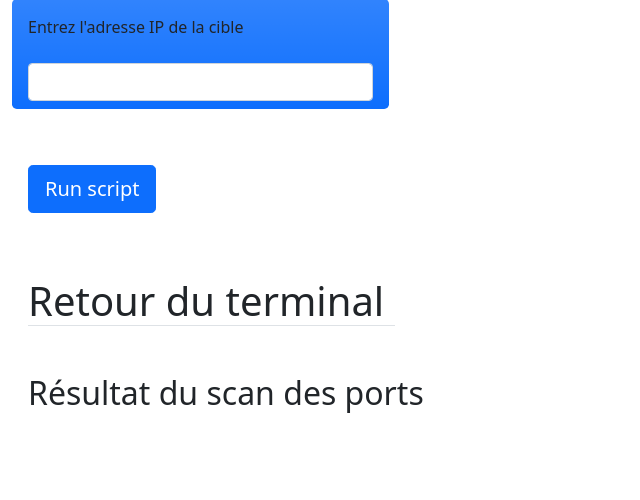
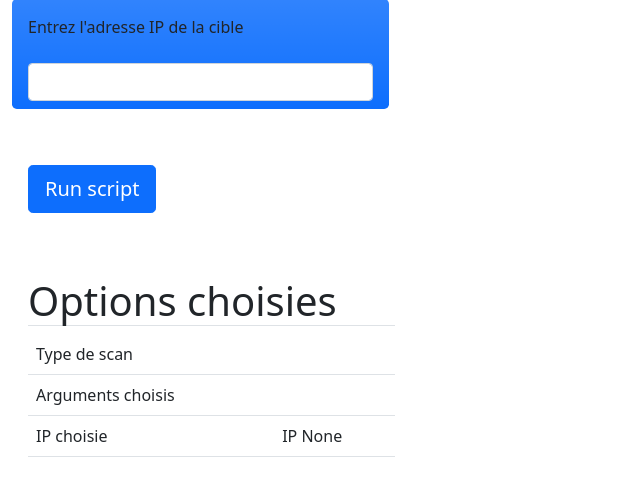
Before and after one commit to lenquette/deeplearning, a Django app: page /dashboard/nmap_visu/ in a window 1280 px wide. Shown: the part 810-1310 px from the top of the page, without its empty margins (0-640 px from the left). Before the commit the page ends 1223 px from the top, so only its background shows below. Run offline with Django 3.2, Linux system fonts and the light colour scheme; some libraries are stand-ins or nearby versions.

Commit message:
jquery added to nmap to make the web interface more intelligible

```diff
--- a/dashboard/forms.py
+++ b/dashboard/forms.py
@@ -8,7 +8,7 @@ class Input_for_Test(forms.Form):
 
 class Formulaire_entree(forms.Form):
     entry_str = forms.CharField(max_length=15, required=False, label=False,
-                                widget=forms.TextInput(attrs={'class': 'form-control'}))  # label='entry_str'
+                                widget=forms.TextInput(attrs={'class': 'form-control', 'id': 'entry_str'}))  # label='entry_str'
 
 
 class Formulaire_entree_search_metasploit(forms.Form):
@@ -63,7 +63,7 @@ class Selection_entree(forms.Form):
     )
 
     scan_wanted = forms.ChoiceField(choices=SCAN_CHOICES, label=False,
-                                    widget=forms.RadioSelect(attrs={'class': 'list-unstyled'}), required=True)
+                                    widget=forms.RadioSelect(attrs={'class': 'list-unstyled', 'id': 'scan_wanted'}), required=True)
 
 
 class Type_var_metasploit(forms.Form):
@@ -108,7 +108,8 @@ class Checkbox_args_entree(forms.Form):
     )
 
     arguments_checkbox = forms.MultipleChoiceField(choices=ARGUMENTS, label=False,
-                                                   widget=forms.CheckboxSelectMultiple(attrs={'class': 'list-unstyled'}),
+                                                   widget=forms.CheckboxSelectMultiple(attrs={'class': 'list-unstyled',
+                                                                                              'id': 'arguments_checkbox'}),
                                                    required=False)
 
 
--- a/dashboard/static/script/metasploit_script.py
+++ b/dashboard/static/script/metasploit_script.py
@@ -6,9 +6,12 @@ import pdb
 
 
 def launch_metasploit():
-    cmd = ["msfconsole", "-x load msgrpc Pass=1234LOL"]
+    cmd = ["msfdb", "init", "--user", "ludovic", "--pass", "' '"]
+    cmd2 = ["msfconsole", "-x load msgrpc Pass=1234LOL"]
     FNULL = open(os.devnull, 'w')
     subprocess.Popen(cmd, stdout=FNULL, stderr=subprocess.STDOUT)
+    time.sleep(5)
+    subprocess.Popen(cmd2, stdout=FNULL, stderr=subprocess.STDOUT)
     return 0
 
 
--- a/dashboard/templates/dashboard/home/apropos.html
+++ b/dashboard/templates/dashboard/home/apropos.html
@@ -1,5 +1,7 @@
 {% extends "dashboard/base.html" %}
 {% block title %}A propos{% endblock title %}
+
+
 
 {% block content %}
 
--- a/dashboard/templates/dashboard/home/exploitcrafter_dbdatabase_console.html
+++ b/dashboard/templates/dashboard/home/exploitcrafter_dbdatabase_console.html
@@ -1,6 +1,7 @@
 {% extends "dashboard/base.html" %}
 {% load extras_filter %}
 {% block title %}Exploit Crafter script{% endblock title %}
+
 
 {% block content %}
 
--- a/dashboard/templates/dashboard/home/exploitcrafter_port_console.html
+++ b/dashboard/templates/dashboard/home/exploitcrafter_port_console.html
@@ -1,5 +1,8 @@
 {% extends "dashboard/base.html" %}
 {% block title %}Exploit Crafter script{% endblock title %}
+
+{% block javascript %}
+{% endblock %}
 
 {% block content %}
 
--- a/dashboard/templates/dashboard/home/home.html
+++ b/dashboard/templates/dashboard/home/home.html
@@ -1,5 +1,7 @@
 {% extends "dashboard/base.html" %}
 {% block title %}Hack tools{% endblock title %}
+
+
 
 
 {% block content %}
--- a/dashboard/templates/dashboard/home/home_old.html
+++ b/dashboard/templates/dashboard/home/home_old.html
@@ -1,5 +1,6 @@
 {% extends "dashboard/base.html" %}
 {% block title %}Hack tools{% endblock title %}
+
 
 
 {% block content %}
--- a/dashboard/templates/dashboard/home/metasploit_console.html
+++ b/dashboard/templates/dashboard/home/metasploit_console.html
@@ -1,5 +1,8 @@
 {% extends "dashboard/base.html" %}
 {% block title %}Metasploit script{% endblock title %}
+
+
+
 
 {% block content %}
 	<div class="row">
--- a/dashboard/templates/dashboard/home/metasploit_console_prompt.html
+++ b/dashboard/templates/dashboard/home/metasploit_console_prompt.html
@@ -1,5 +1,6 @@
 {% extends "dashboard/base.html" %}
 {% block title %}Metasploit prompt{% endblock title %}
+
 
 {% block content %}
 <form method="post" class="form-group text-left">
--- a/dashboard/templates/dashboard/home/nmap_console.html
+++ b/dashboard/templates/dashboard/home/nmap_console.html
@@ -2,9 +2,11 @@
 {% load extras_filter %}
 {% block title %}Nmap script{% endblock title %}
 
+
+
 {% block content %}
 
-	<form method="post" class="form-group text-left">
+	<form onload="retrieve_ip()" method="post" class="form-group text-left">
 
 		<div class="mt-5 py-2 p-3"  style="max-width: 30%">
 			<h1 class=" border-bottom">Type de scan</h1>
@@ -43,6 +45,17 @@
 		</div>
 	</form>
 
+	<div class="mt-5 py-2 p-3" id="view_update_arg">
+		<h1 class="border-bottom" style="max-width: 30%">Options choisies</h1>
+		<table class="table" style="max-width: 30%">
+			<tbody>
+			<tr><td>Type de scan</td><td id = "scan_choosen"></td></tr>
+			<tr><td>Arguments choisis</td><td id = "args_choosen"></td></tr>
+		 	<tr><td>IP choisie</td><td id = "ip_choosen"> IP None </td></tr>
+			</tbody>
+		</table>
+	</div>
+
 	<div class="mt-5 py-2 p-3">
 		<h1 class="border-bottom" style="max-width: 30%">Retour du terminal</h1>
 		<h2 class="mt-5">Résultat du scan des ports</h2>
@@ -78,4 +91,46 @@
 		</div>
 	</div>
 
+<!--jquery-->
+<script type="text/javascript">
+	//related function to checkbox
+	function updateArgumentCheckbox() {
+		var allArgs = [];
+		$("#arguments_checkbox :checked").each(function() {
+		   allArgs.push($(this).val()+' ');
+		   });
+	    $('#args_choosen').html(allArgs);
+	}
+
+	//related function ro radiobutton
+	function updateScanRadiobutton() {
+		var scan = [];
+		$("#scan_wanted :checked").each(function() {
+			scan.push($(this).val()+' ');
+			});
+		$('#scan_choosen').html(scan);
+	}
+
+	//when page is loaded
+	$(document).ready(function() {
+		//update function for IP address
+		$("#entry_str").on('keyup', function() {
+			$("#ip_choosen").html($(this).val());
+		});
+		//function in live which updates a field according to checked arguments for arguments' scan
+		$("#arguments_checkbox input").click(function() {
+			updateArgumentCheckbox();
+		});
+		//function in live which updates a field according to checked arguments for the type of scan
+		$("#scan_wanted input").click(function() {
+		    updateScanRadiobutton();
+		});
+	});
+
+</script>
+<!--end jquery-->
+
+
+
+
 {% endblock content %}
--- a/dashboard/templates/dashboard/home/syn_flood_console.html
+++ b/dashboard/templates/dashboard/home/syn_flood_console.html
@@ -1,5 +1,8 @@
 {% extends "dashboard/base.html" %}
 {% block title %}SYN flood console{% endblock title %}
+
+{% block javascript %}
+{% endblock %}
 
 {% block content %}
 
--- a/dashboard/templates/dashboard/home/test.html
+++ b/dashboard/templates/dashboard/home/test.html
@@ -1,5 +1,6 @@
 {% extends "dashboard/base.html" %}
 {% block title %}Python button script{% endblock title %}
+
 
 {% block content %}
 
--- a/dashboard/templates/dashboard/home/test_old.html
+++ b/dashboard/templates/dashboard/home/test_old.html
@@ -1,5 +1,7 @@
 {% extends "dashboard/base.html" %}
 {% block title %}Python button script{% endblock title %}
+
+
 
 {% block content %}
 <! -- -->
--- a/dashboard/views.py
+++ b/dashboard/views.py
@@ -27,6 +27,7 @@ def home_page(request):
     '''
     from extra_scripts import setup_shell
     setup_shell()
+    time.sleep(1)
     return render(request, 'dashboard/home/home.html', {})
 
 
@@ -759,6 +760,7 @@ def crafter_port_visu(request):
 
         if client == -1:
             launch_metasploit()
+            time.sleep(5)
             client, console = main_connection()
 
         if client == -1:
@@ -886,6 +888,7 @@ def crafter_version_visu(request):
 
     if client == -1:
         launch_metasploit()
+        time.sleep(5)
         client, console = main_connection()
 
     if client == -1:
```
Also changed, not shown: dashboard/templates/dashboard/base.html (line endings or trailing spaces), 2 other files.
